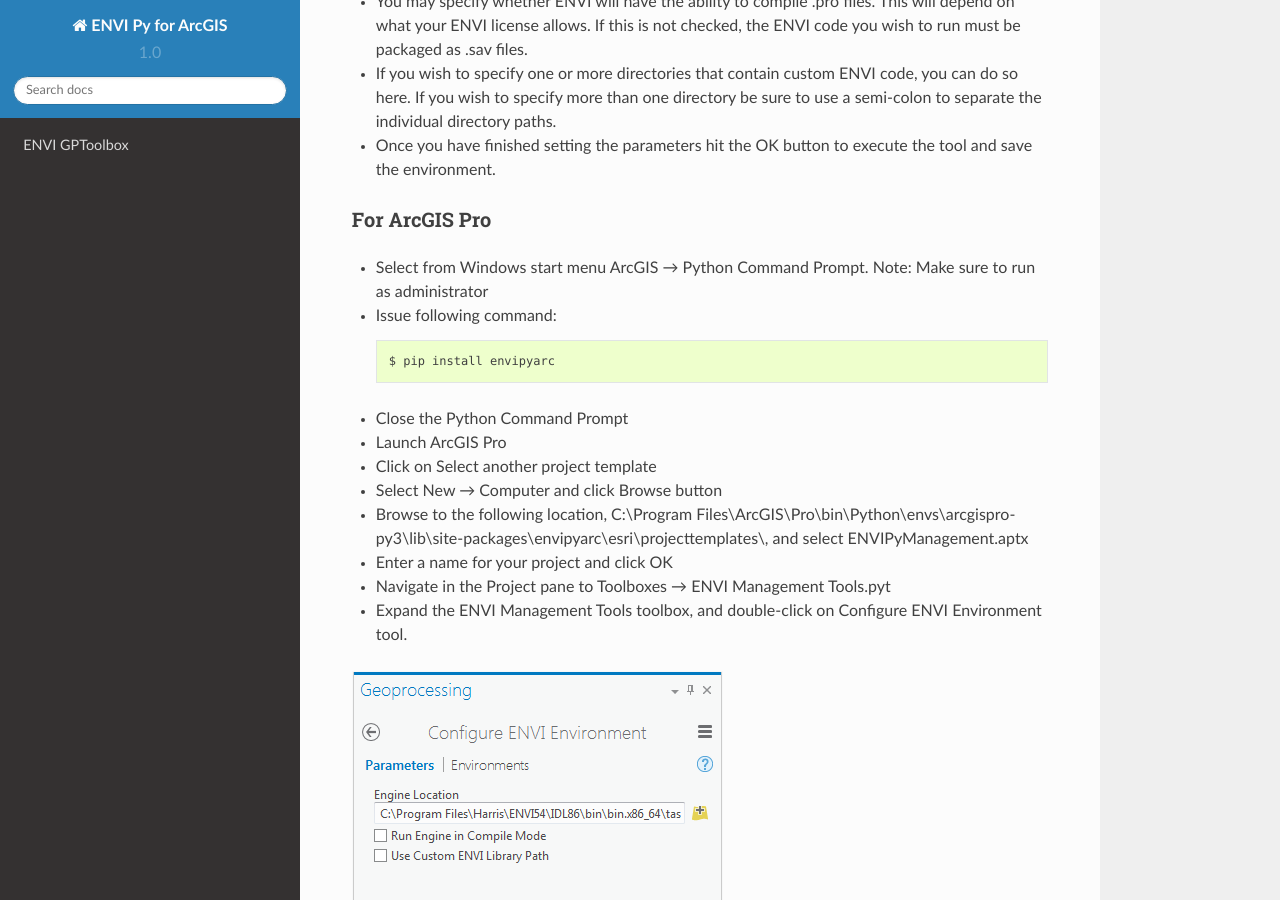
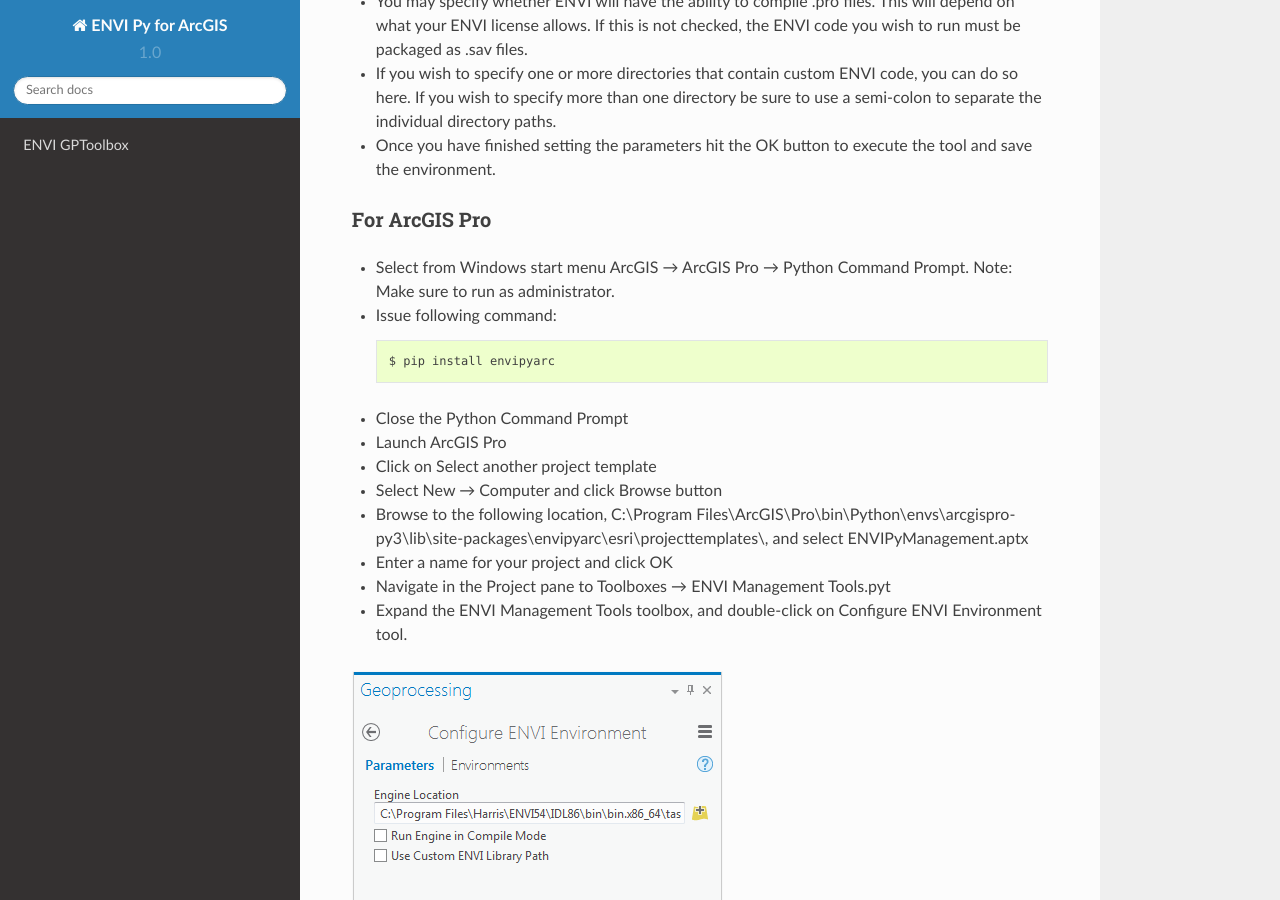
Before and after one commit to envi-idl/envipyarc, a Sphinx documentation site: the page built from doc/source/index.rst, in a window 1280 px wide and 900 px high, scrolled down 1457 px. Built offline with Sphinx 7.4.7 and the Read the Docs theme 2.0.0, drawn with Linux system fonts in a browser that asks for light colours; some of the changed lines change nothing that is shown; some of the changed text lies outside the part shown.

Commit message:
Updating doc syntax

```diff
--- a/doc/source/index.rst
+++ b/doc/source/index.rst
@@ -24,7 +24,7 @@
 For ArcMap
 ----------
 
-* Launch a windows command prompt in administrator module
+* Launch a windows command prompt in administrator mode.
 * Issue following commands::
 
     $ cd c:\Python27\ArcGIS10.5\Scripts
@@ -45,7 +45,7 @@
 For ArcGIS Pro
 --------------
 
-* Select from Windows start menu ArcGIS |rarr| Python Command Prompt. Note: Make sure to run as administrator
+* Select from Windows start menu ArcGIS |rarr| ArcGIS Pro |rarr| Python Command Prompt. Note: Make sure to run as administrator.
 * Issue following command::
 
     $ pip install envipyarc
@@ -165,7 +165,7 @@
 
 Next, instantiate a GPToolbox class for creating a toolbox::
 
-    >>> from envipyengine import GPToolbox
+    >>> from envipyarc import GPToolbox
     >>> envi_toolbox = GPToolbox(task_list)
     >>> toolbox_file = envi_toolbox.create_toolbox('c:\\my_envi_tools')
 
```
